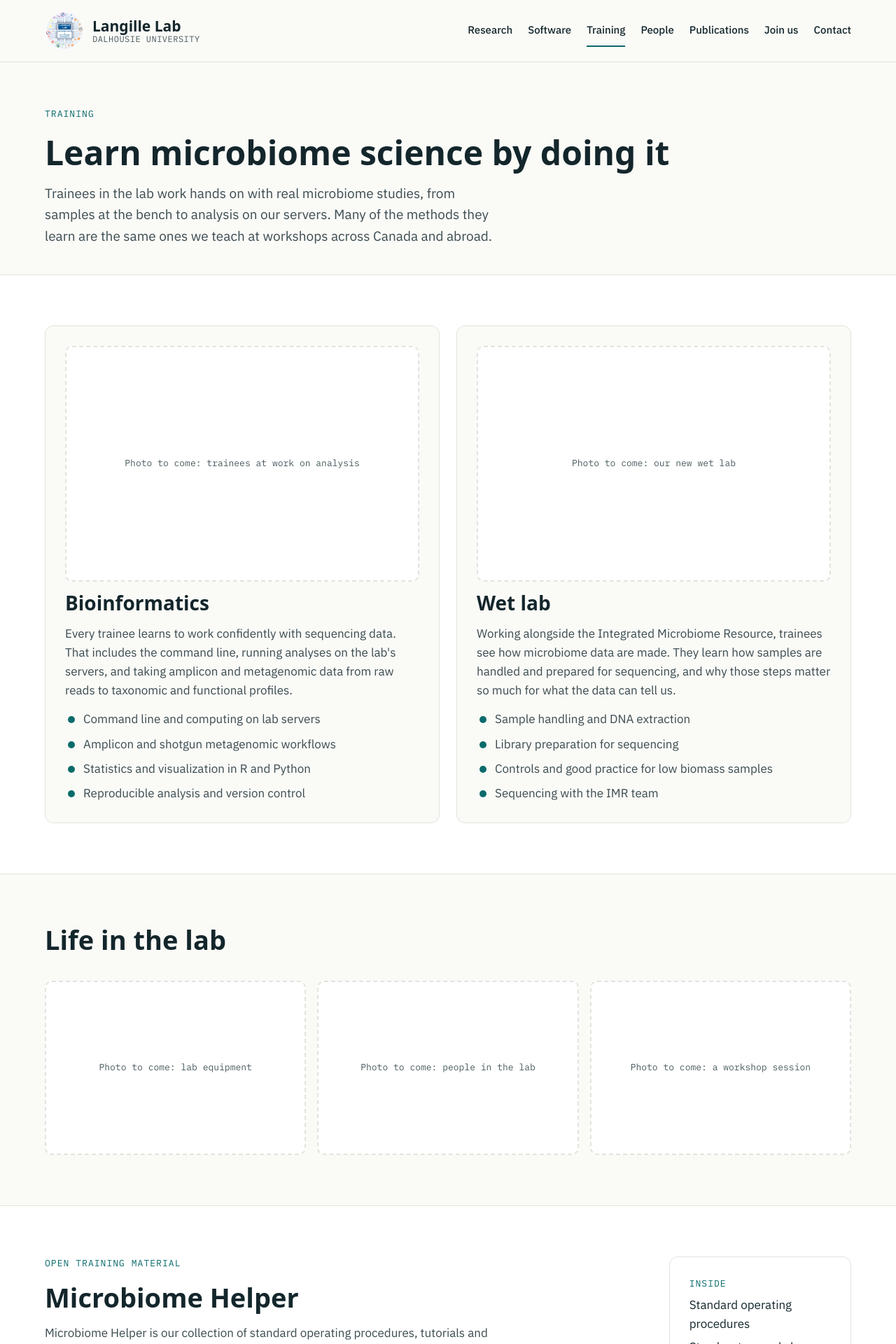
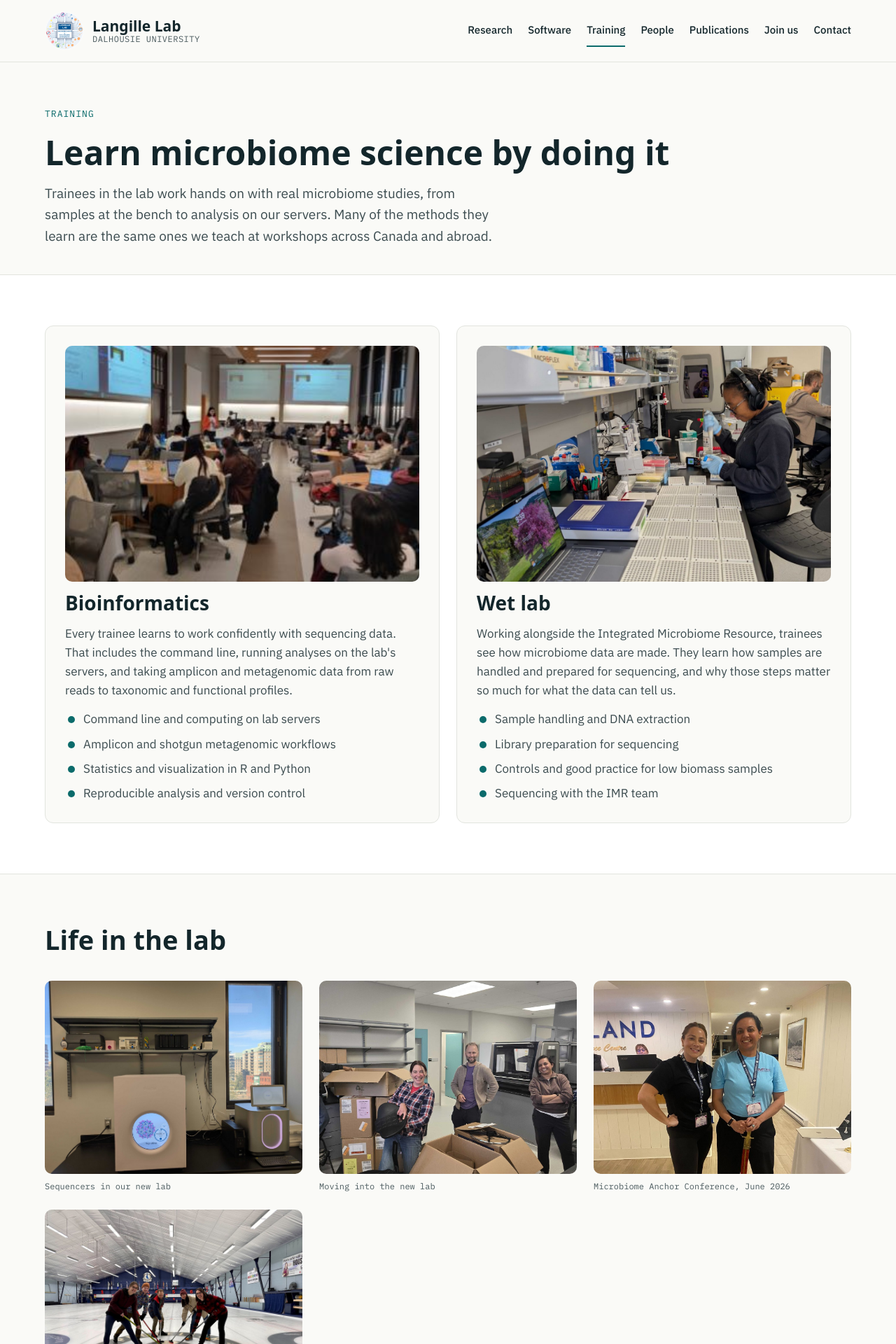
Before and after one commit to mlangill/mlangill.github.com, a Jekyll site: the page built from training.html, in a window 1280 px wide. Shown: the top 1920 px of the page at 70% size. Built offline with Jekyll 4.4.1, drawn with Linux system fonts in a browser that asks for light colours; some web fonts are replaced; some of the changed text lies outside the part shown.

Commit message:
Add training photos and recent workshops; rename functional tag
Co-Authored-By: Claude Opus 5.5 <noreply@anthropic.com>
Claude-Session: https://claude.ai/code/session_0184tZHL9zBPBmqcszxgK2L6

```diff
--- a/_data/topics.yml
+++ b/_data/topics.yml
@@ -6,7 +6,7 @@ health:
   - {id: oral, label: Oral microbiome}
   - {id: aging, label: Aging and frailty}
 methods:
-  - {id: functional-prediction, label: Functional prediction}
+  - {id: functional-prediction, label: Functional insights}
   - {id: low-biomass, label: Low biomass samples}
   - {id: reproducibility, label: Reproducibility}
   - {id: validation, label: Validation}
--- a/assets/css/site.css
+++ b/assets/css/site.css
@@ -190,7 +190,7 @@ a.pub-title:hover { color: var(--accent); }
 .train-grid { display: grid; gap: 24px; grid-template-columns: repeat(auto-fit, minmax(320px, 1fr)); }
 .train-card h2 { font-size: 28px; }
 .photo-slot { aspect-ratio: 3 / 2; max-width: 100%; border: 2px dashed var(--line); border-radius: 10px; background: var(--surface); display: flex; align-items: center; justify-content: center; text-align: center; padding: 16px; font-family: var(--mono); font-size: 13px; color: var(--muted); }
-.photo-row { display: grid; gap: 16px; grid-template-columns: repeat(auto-fit, minmax(260px, 1fr)); }
+.photo-row { display: grid; gap: 24px; grid-template-columns: repeat(auto-fit, minmax(300px, 1fr)); }
 .checks { margin: 0; padding: 0; list-style: none; display: flex; flex-direction: column; gap: 8px; }
 .checks li { padding-left: 26px; position: relative; color: var(--ink-2); }
 .checks li::before { content: ""; position: absolute; left: 4px; top: 9px; width: 10px; height: 10px; border-radius: 50%; background: var(--accent); }
@@ -206,3 +206,10 @@ a.pub-title:hover { color: var(--accent); }
 .workshops tr:last-child td { border-bottom: 0; }
 .workshops .yr { font-family: var(--mono); font-variant-numeric: tabular-nums; color: var(--accent); }
 .workshops .when { white-space: nowrap; color: var(--muted); }
+.card-photo { display: block; width: 100%; max-width: 100%; height: auto; aspect-ratio: 3 / 2; object-fit: cover; border-radius: 10px; }
+.photo-row figure { margin: 0; display: flex; flex-direction: column; gap: 8px; }
+.photo-row img { display: block; width: 100%; max-width: 100%; height: auto; aspect-ratio: 4 / 3; object-fit: cover; border-radius: 10px; }
+.ws-name { font-weight: 500; }
+.ws-links { display: flex; flex-wrap: wrap; gap: 4px 16px; font-size: 14px; font-weight: 600; margin-top: 4px; }
+.ws-links a { text-decoration: none; }
+.badge-up { display: inline-block; font-family: var(--mono); font-size: 11px; letter-spacing: 0.06em; text-transform: uppercase; padding: 2px 8px; border-radius: 99px; background: var(--gold); color: var(--ink); vertical-align: 2px; }
--- a/training.html
+++ b/training.html
@@ -14,7 +14,7 @@ description: Training in the Langille Lab, from bioinformatics and the wet lab t
 <section class="band section">
 <div class="wrap train-grid">
 <article class="card train-card">
-<div class="photo-slot" role="img" aria-label="Photo to come: trainees working on bioinformatics">Photo to come: trainees at work on analysis</div>
+<img class="card-photo" src="{{ '/images/training/workshop.jpg' | relative_url }}" alt="Participants working on laptops during a microbiome bioinformatics workshop" loading="lazy">
 <h2>Bioinformatics</h2>
 <p>Every trainee learns to work confidently with sequencing data. That includes the command line, running analyses on the lab's servers, and taking amplicon and metagenomic data from raw reads to taxonomic and functional profiles.</p>
 <ul class="checks">
@@ -25,7 +25,7 @@ description: Training in the Langille Lab, from bioinformatics and the wet lab t
 </ul>
 </article>
 <article class="card train-card">
-<div class="photo-slot" role="img" aria-label="Photo to come: the new wet lab">Photo to come: our new wet lab</div>
+<img class="card-photo" src="{{ '/images/training/wetlab_plates.jpg' | relative_url }}" alt="A lab member pipetting samples into rows of 96 well plates in the new wet lab" style="object-position: 50% 58%" loading="lazy">
 <h2>Wet lab</h2>
 <p>Working alongside the Integrated Microbiome Resource, trainees see how microbiome data are made. They learn how samples are handled and prepared for sequencing, and why those steps matter so much for what the data can tell us.</p>
 <ul class="checks">
@@ -44,9 +44,10 @@ description: Training in the Langille Lab, from bioinformatics and the wet lab t
 <h2>Life in the lab</h2>
 </div>
 <div class="photo-row">
-<div class="photo-slot" role="img" aria-label="Photo to come">Photo to come: lab equipment</div>
-<div class="photo-slot" role="img" aria-label="Photo to come">Photo to come: people in the lab</div>
-<div class="photo-slot" role="img" aria-label="Photo to come">Photo to come: a workshop session</div>
+<figure><img src="{{ '/images/training/sequencers.jpg' | relative_url }}" alt="Long read and short read sequencers on a bench in the new lab" loading="lazy"><figcaption class="caption">Sequencers in our new lab</figcaption></figure>
+<figure><img src="{{ '/images/training/new_lab_unpacking.jpg' | relative_url }}" alt="Four lab members smiling while unpacking boxes in the new lab" loading="lazy"><figcaption class="caption">Moving into the new lab</figcaption></figure>
+<figure><img src="{{ '/images/training/anchor_conference.jpg' | relative_url }}" alt="Two lab members at the Microbiome Anchor Conference" style="object-position: 50% 22%" loading="lazy"><figcaption class="caption">Microbiome Anchor Conference, June 2026</figcaption></figure>
+<figure><img src="{{ '/images/training/curling.jpg' | relative_url }}" alt="Five lab members sweeping a curling stone on the ice" loading="lazy"><figcaption class="caption">Lab curling outing</figcaption></figure>
 </div>
 </div>
 </section>
@@ -73,16 +74,16 @@ description: Training in the Langille Lab, from bioinformatics and the wet lab t
 <div class="wrap">
 <div class="section-head">
 <div class="stack" style="gap: 8px">
-<h2>Workshops we teach</h2>
-<p class="muted" style="max-width: 640px">Since 2015 we have taught {{ site.data.workshops.size }} microbiome bioinformatics workshops, most with the Canadian Bioinformatics Workshops.</p>
+<h2>Recent and upcoming workshops</h2>
+<p class="muted" style="max-width: 640px">Since 2015 we have been teaching in the <a href="https://bioinformatics.ca/">Canadian Bioinformatics Workshops</a>.</p>
 </div>
 </div>
 <div class="table-box">
 <table class="workshops">
 <thead><tr><th scope="col">Year</th><th scope="col">Workshop</th><th scope="col">Where</th><th scope="col">When</th></tr></thead>
 <tbody>
-{% for w in site.data.workshops %}<tr><td class="yr">{{ w.year }}</td><td>{{ w.name }}</td><td>{{ w.place }}</td><td class="when">{{ w.dates }}</td></tr>
-{% endfor %}</tbody>
+{% for w in site.data.workshops %}{% if w.year >= 2024 %}<tr><td class="yr">{{ w.year }}</td><td><span class="ws-name">{{ w.name }}</span>{% if w.upcoming %} <span class="badge-up">Upcoming</span>{% endif %}{% if w.links %}<span class="ws-links">{% for l in w.links %}<a href="{{ l.url }}">{{ l.label }} →</a>{% endfor %}</span>{% endif %}</td><td>{{ w.place }}</td><td class="when">{{ w.dates }}</td></tr>
+{% endif %}{% endfor %}</tbody>
 </table>
 </div>
 </div>
```
Also changed, not shown: _data/workshops.yml (+9 -5 lines), images/training/anchor_conference.jpg (added), images/training/curling.jpg (added), images/training/new_lab_unpacking.jpg (added), images/training/sequencers.jpg (added), images/training/wetlab_plates.jpg (added), images/training/workshop.jpg (added).
